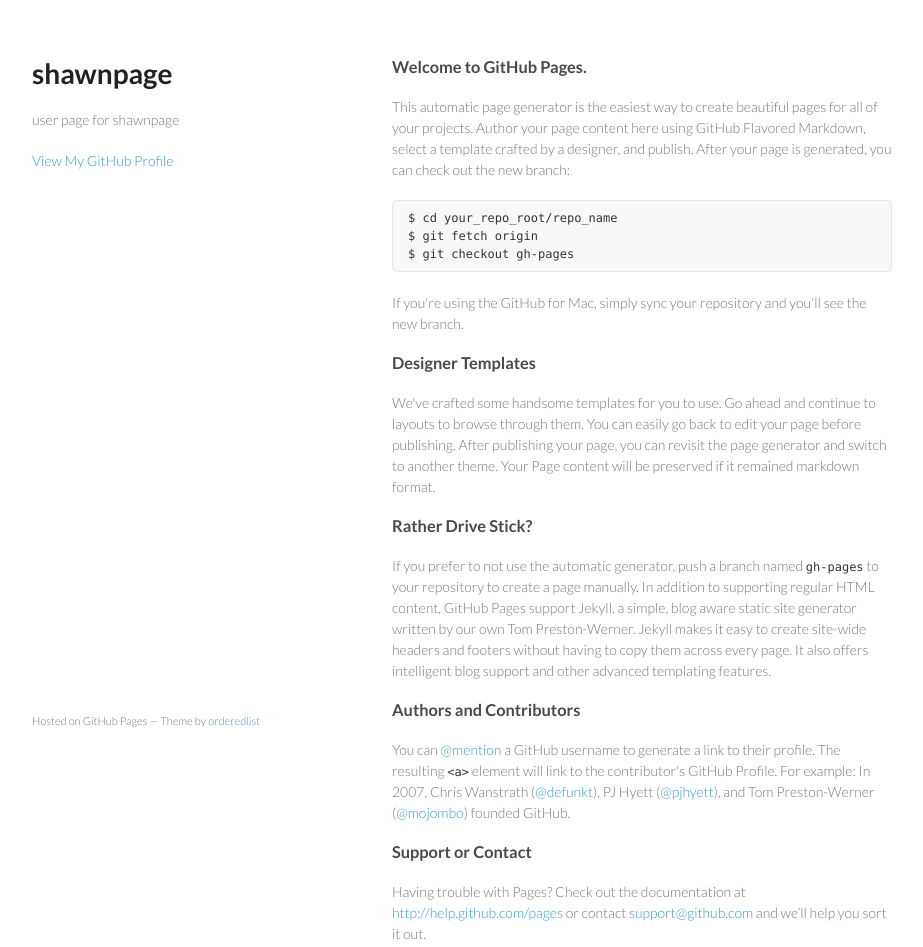
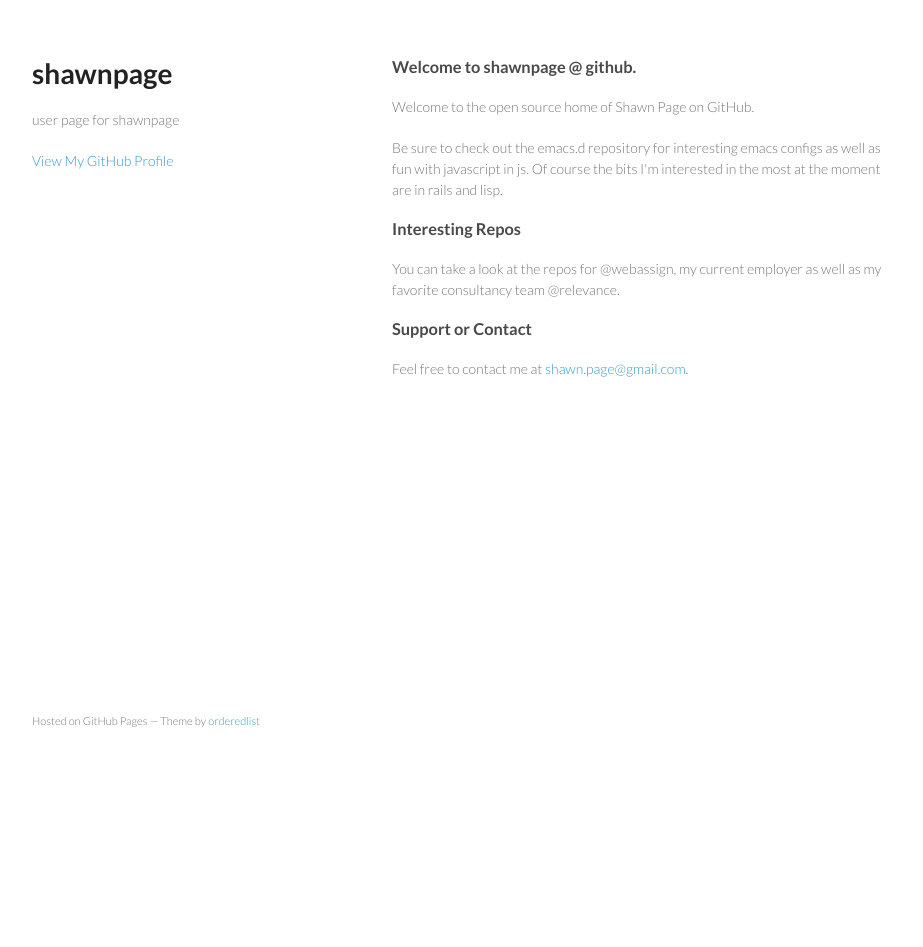
Before and after one commit to shawnpage/shawnpage.github.com, a plain HTML site: page index.html in a window 1280 px wide. Shown: the whole page, without its empty margins (178-1101 px from the left). After the commit the page ends 800 px from the top, so only its background shows below. Drawn offline with Linux system fonts and the light colour scheme.

Commit message:
Personalizing my github user page.

```diff
--- a/index.html
+++ b/index.html
@@ -23,32 +23,33 @@
 
       </header>
       <section>
-        <h3>Welcome to GitHub Pages.</h3>
+        <h3>Welcome to shawnpage @ github.</h3>
 
-<p>This automatic page generator is the easiest way to create beautiful pages for all of your projects. Author your page content here using GitHub Flavored Markdown, select a template crafted by a designer, and publish. After your page is generated, you can check out the new branch:</p>
+<p>Welcome to the open source home of Shawn Page on GitHub.</p>
 
-<pre><code>$ cd your_repo_root/repo_name
+<!-- <pre><code>$ cd your_repo_root/repo_name
 $ git fetch origin
 $ git checkout gh-pages
 </code></pre>
+ -->
+<p>Be sure to check out the emacs.d repository for interesting emacs configs as well as fun with javascript in js.  Of course the bits I'm interested in the most at the moment are in rails and lisp.</p>
 
-<p>If you're using the GitHub for Mac, simply sync your repository and you'll see the new branch.</p>
-
-<h3>Designer Templates</h3>
+<!-- <h3>Designer Templates</h3>
 
 <p>We've crafted some handsome templates for you to use. Go ahead and continue to layouts to browse through them. You can easily go back to edit your page before publishing. After publishing your page, you can revisit the page generator and switch to another theme. Your Page content will be preserved if it remained markdown format.</p>
 
 <h3>Rather Drive Stick?</h3>
 
 <p>If you prefer to not use the automatic generator, push a branch named <code>gh-pages</code> to your repository to create a page manually. In addition to supporting regular HTML content, GitHub Pages support Jekyll, a simple, blog aware static site generator written by our own Tom Preston-Werner. Jekyll makes it easy to create site-wide headers and footers without having to copy them across every page. It also offers intelligent blog support and other advanced templating features.</p>
+ -->
 
-<h3>Authors and Contributors</h3>
+<h3>Interesting Repos</h3>
 
-<p>You can <a href="https://github.com/blog/821" class="user-mention">@mention</a> a GitHub username to generate a link to their profile. The resulting <code>&lt;a&gt;</code> element will link to the contributor's GitHub Profile. For example: In 2007, Chris Wanstrath (<a href="https://github.com/defunkt" class="user-mention">@defunkt</a>), PJ Hyett (<a href="https://github.com/pjhyett" class="user-mention">@pjhyett</a>), and Tom Preston-Werner (<a href="https://github.com/mojombo" class="user-mention">@mojombo</a>) founded GitHub.</p>
+<p>You can take a look at the repos for @webassign, my current employer as well as my favorite consultancy team @relevance.
 
 <h3>Support or Contact</h3>
 
-<p>Having trouble with Pages? Check out the documentation at <a href="http://help.github.com/pages">http://help.github.com/pages</a> or contact <a href="mailto:support@github.com">support@github.com</a> and we’ll help you sort it out.</p>
+<p>Feel free to contact me at <a href="mailto:shawn.page@gmail.com">shawn.page@gmail.com</a>.</p>
       </section>
       <footer>
         <p><small>Hosted on GitHub Pages &mdash; Theme by <a href="https://github.com/orderedlist">orderedlist</a></small></p>
```
